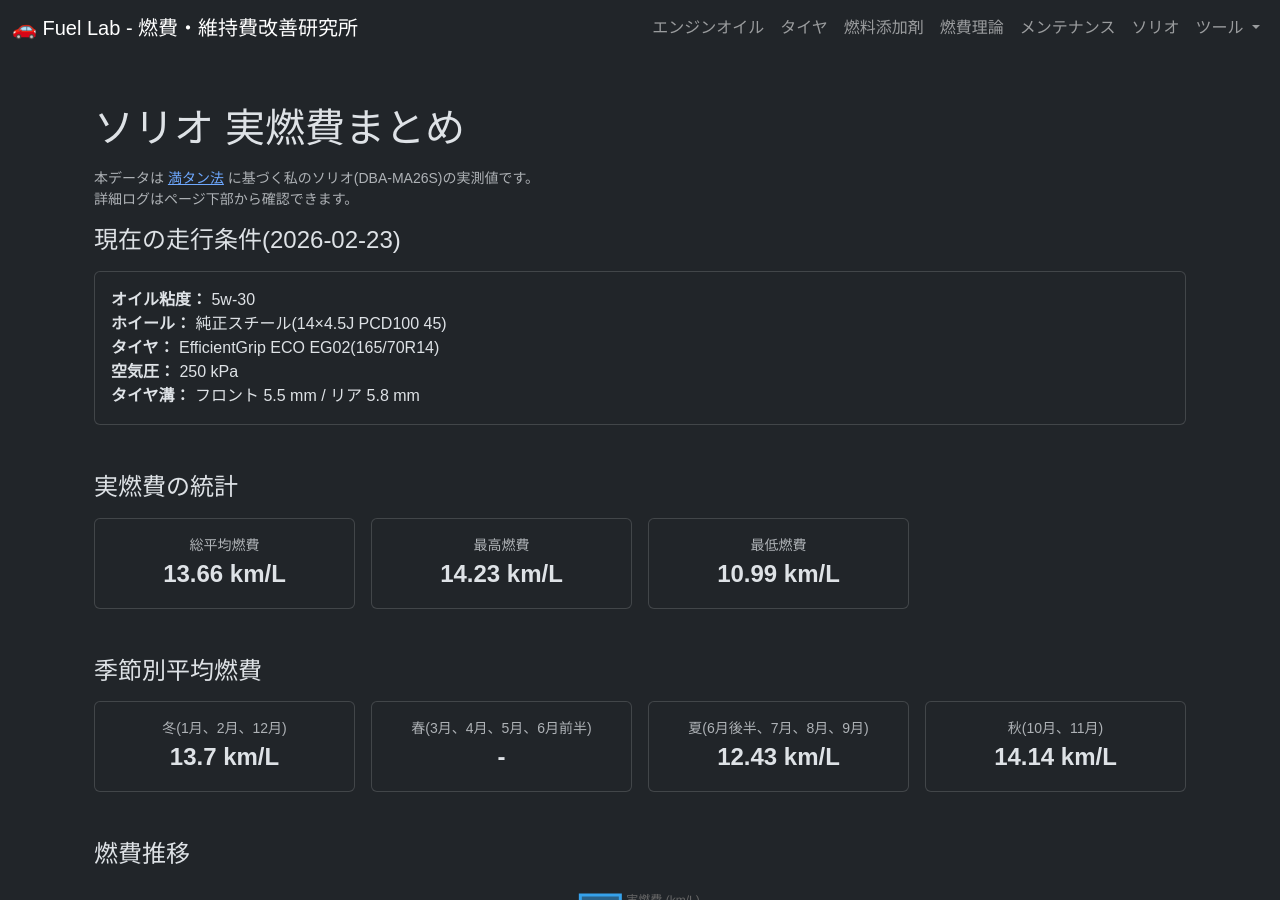
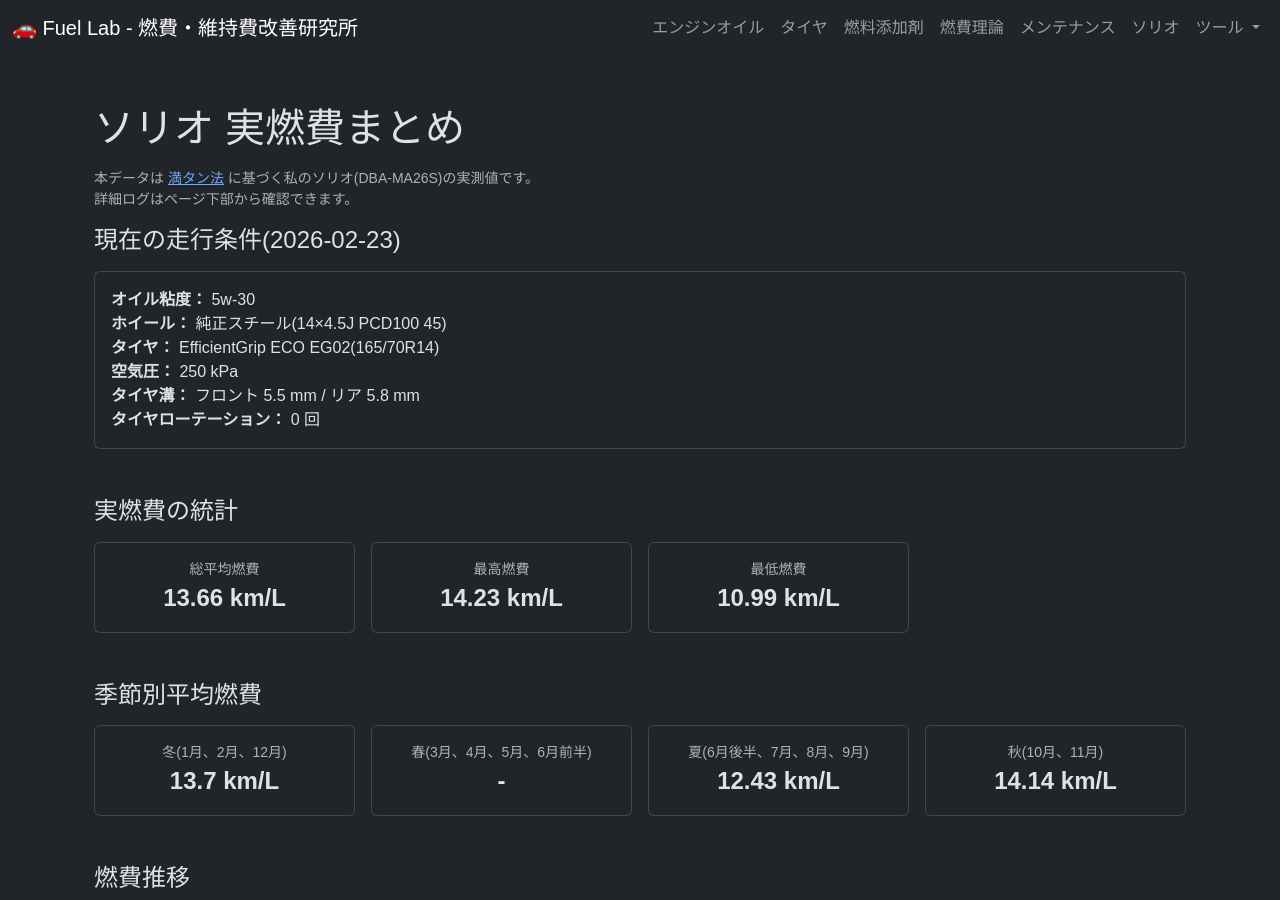
Before and after one commit to funyapar-org/fuel-lab, a Jekyll site: the page built from _solio/solio-fuel-summary.md, in a window 1280 px wide and 900 px high. Built offline with Jekyll 4.4.1, drawn with Linux system fonts in a browser that asks for light colours.

Commit message:
solio-fuel-summary.md を更新

```diff
--- a/_solio/solio-fuel-summary.md
+++ b/_solio/solio-fuel-summary.md
@@ -66,6 +66,11 @@ date: 2026-02-26 21:00:00 +0900
           <li>
             <strong>タイヤ溝：</strong>
             フロント {{ latest_log.conditions.tread_depth_mm_f }} mm / リア {{ latest_log.conditions.tread_depth_mm_r }} mm
+          </li>
+
+          <li>
+            <strong>タイヤローテーション：</strong>
+            {{ latest_log.conditions.rotation_count }} 回
           </li>
         </ul>
 
```
